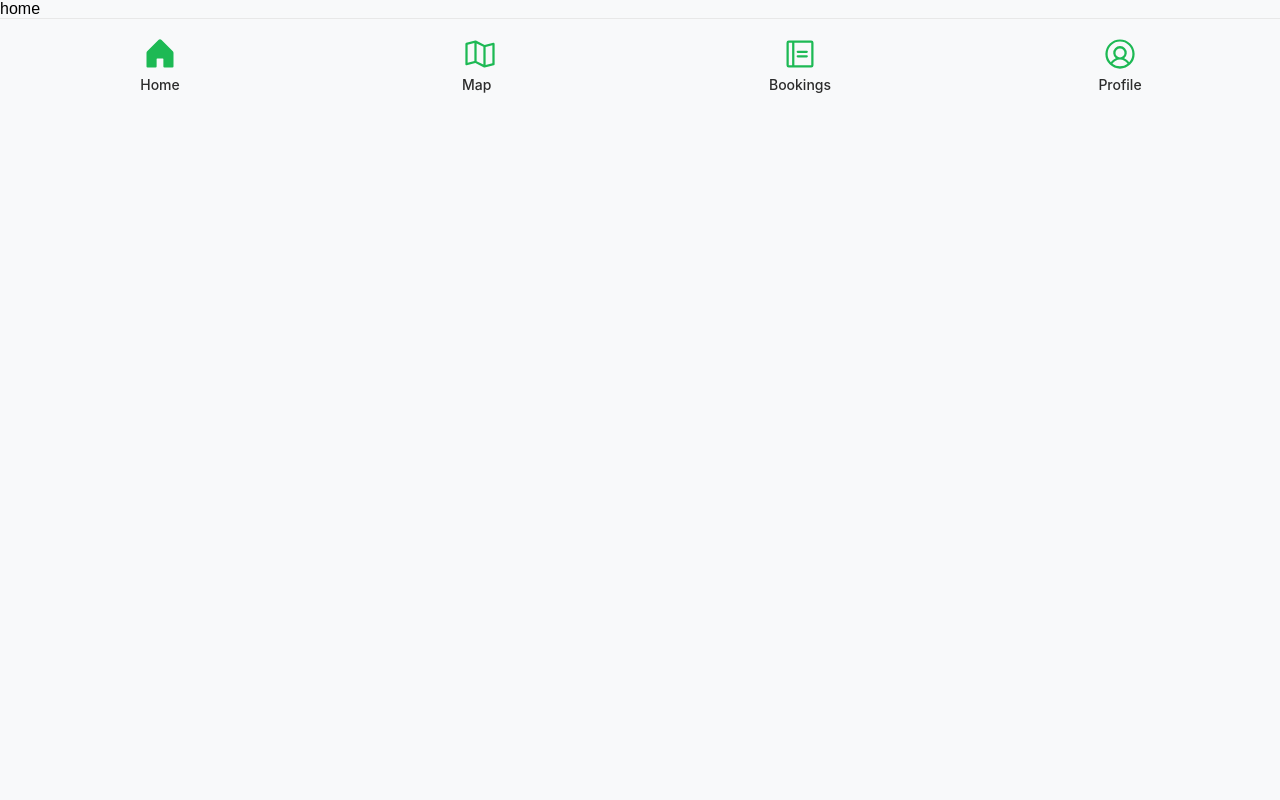
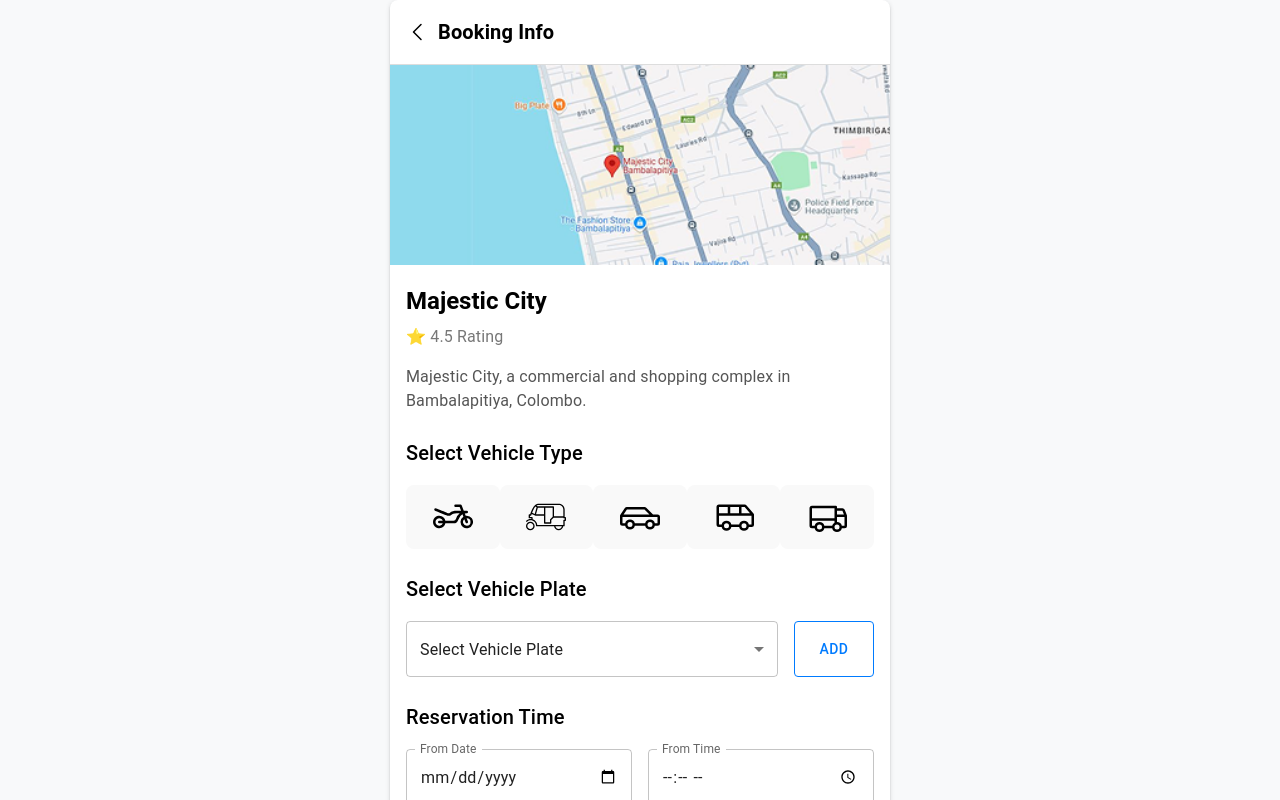
Before and after one commit to yasithasilva/parkspace, a React (Create React App) app: page / in a window 1280 px wide. Shown: the top 800 px of the page. Built offline with nearby package versions, Linux system fonts and the light colour scheme.

Commit message:
mui install

```diff
--- a/package.json
+++ b/package.json
@@ -3,6 +3,10 @@
   "version": "0.1.0",
   "private": true,
   "dependencies": {
+    "@emotion/react": "^11.14.0",
+    "@emotion/styled": "^11.14.0",
+    "@mui/icons-material": "^6.4.6",
+    "@mui/material": "^6.4.6",
     "cra-template-pwa": "2.0.0",
     "react": "^19.0.0",
     "react-dom": "^19.0.0",
--- a/src/navigation/AppRouter.js
+++ b/src/navigation/AppRouter.js
@@ -23,7 +23,10 @@
   return (
     <Router>
       <Routes>
-        <Route path="/" element={<Home />} />
+      <Route path="/" element={<BookingInfo/>} />
+
+
+        {/* <Route path="/" element={<Home />} />
         <Route path="map" element={<Map />} />
         <Route path="bookings" element={<Bookings />} />
         <Route path="profile" element={<Profile />} />
@@ -40,7 +43,7 @@
         <Route path="myvehicles" element={<MyVehicles />} />
         <Route path="subscription" element={<Subscription />} />
         <Route path="favorites" element={<Favorites />} />
-        <Route path="notifications" element={<Notifications />} />
+        <Route path="notifications" element={<Notifications />} /> */}
       </Routes>
     </Router>
   );
```
Also changed, not shown: 1 other file (tests, documents, lock files or other folders).
